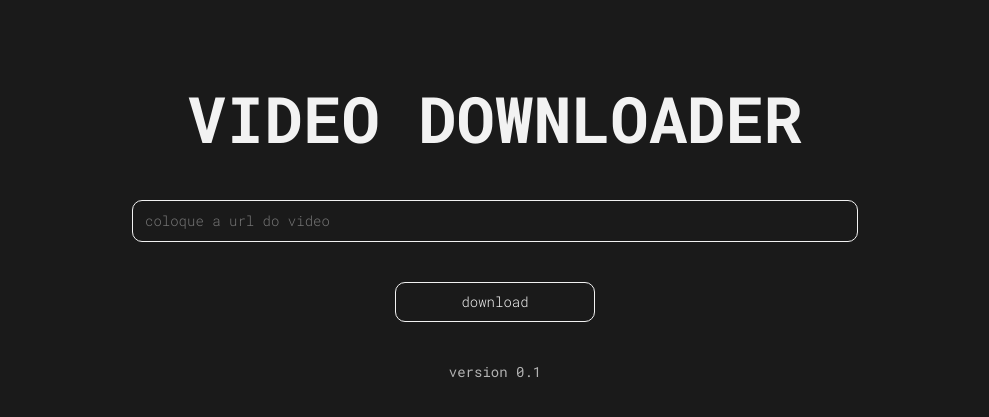
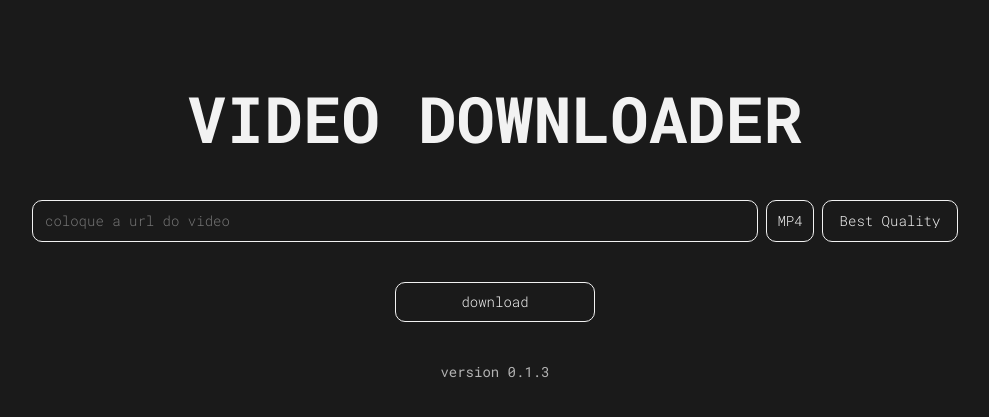
Before and after one commit to brasga-a/video-downloader, a Flask app: page / in a window 1280 px wide. Shown: the part 172-589 px from the top of the page, without its empty margins (145-1134 px from the left). Run offline with Flask 3, Linux system fonts and the light colour scheme.

Commit message:
Adicionado seletor de formato e qualidade

```diff
--- a/static/css/style.css
+++ b/static/css/style.css
@@ -59,12 +59,12 @@ body{
     outline: none;
 }
 
-#download_button{
+#download-btn{
     width: 200px;
     height: 40px;
 }
 
-#download_button:hover{
+#download-btn:hover{
     background-color: var(--hover-button);
 }
 
@@ -74,3 +74,48 @@ body{
     font-size: 14px;
     color: var(--secondary-text-color);
 }
+
+.main_container__video-url{
+    display: flex;
+    justify-content: center;
+    align-items: center;
+    gap: 8px;
+}
+
+.main_container__selector{
+    appearance: none;
+    background-color: var(--background-color);
+    border: 1px solid;
+    border-color: var(--border-color);
+    border-radius: 10px;
+    font-family: var(--main-font);
+    font-weight: 300;
+    font-size: 14px;
+    text-decoration: none;
+    color: var(--primary-text-color);
+}
+
+.main_container__selector:focus{
+    background-color: var(--background-color);
+    border: 1px solid;
+    border-color: var(--border-color);
+    border-radius: 10px;
+    font-family: var(--main-font);
+    font-weight: 300;
+    font-size: 14px;
+    text-decoration: none;
+    color: var(--primary-text-color);
+    outline: none;
+}
+
+#output-select{
+    height: 42px;
+    width: 48px;
+    text-align: center;
+}
+
+#quality-select{
+    height: 42px;
+    padding: 0px 8px;
+    text-align: center;
+}
--- a/static/script/script.js
+++ b/static/script/script.js
@@ -1,4 +1,4 @@
-document.getElementById('download_button').addEventListener('click', function() { // ID corrigido para download_button
+document.getElementById('download-btn').addEventListener('click', function() {
     const videoUrl = document.getElementById('video-url').value;
 
     fetch('/download', {
--- a/templates/index.html
+++ b/templates/index.html
@@ -10,9 +10,33 @@
 <body>
     <main class="main_container">
         <h1 class="main_container__titulo">VIDEO DOWNLOADER</h1>
-        <input class="main_container__input" id="video-url" type="url" placeholder="coloque a url do video" autofocus>
-        <button class="main_container__input" id="download_button">download</button>
-        <p class="main_container__version">version 0.1</p>
+        <div class="main_container__video-url">
+            <input class="main_container__input" id="video-url" type="url" placeholder="coloque a url do video" autofocus>
+            <select class="main_container__selector" name="output" id="output-select">
+                <option value="mp4">MP4</option>
+                <option value="mp3">MP3</option>
+                <option value="avi">AVI</option>
+                <option value="mkv">MKV</option>
+                <option value="gif">GIF</option>
+                <option value="ogg">OGG</option>
+            </select>
+            <select class="main_container__selector" name="quality" id="quality-select">
+                <option value="best">Best Quality</option>
+                <option value="best[height<=720]">Medium Quality</option>
+                <option value="worst">Poor Quality</option>
+            </select>
+        </div>
+        <div>
+            <button class="main_container__input" id="download-btn">download</button>
+            <!-- <select class="main_container__selector" name="quantity" id="quantity-select">
+                <option value="1x">1x</option>
+                <option value="2x">2x</option>
+                <option value="3x">3x</option>
+                <option value="4x">4x</option>
+                <option value="5x">5x</option>
+            </select> -->
+        </div>
+        <p class="main_container__version">version 0.1.3</p>
     </main>
 </body>
 </html>
```
